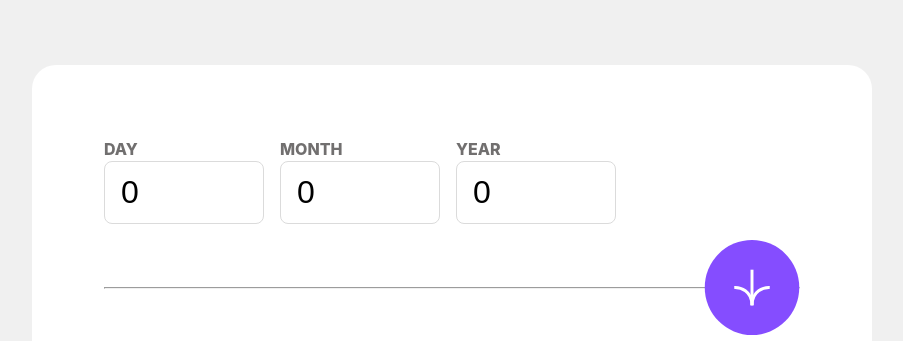
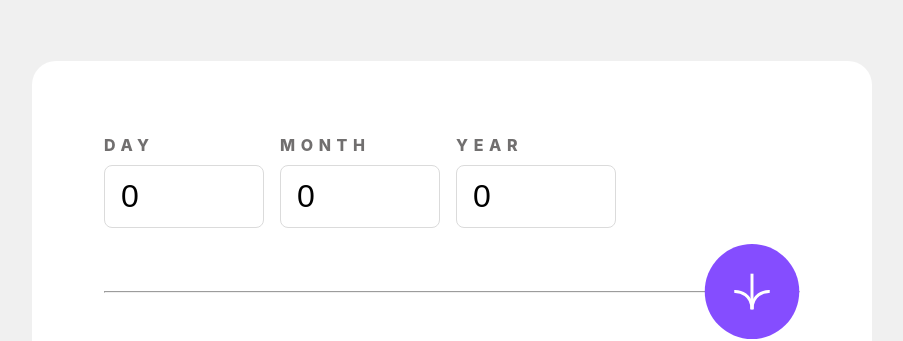
Before and after one commit to MarcusXavierr/age-calculator, a Vue app: page / in a window 1280 px wide. Shown: the top 341 px of the page, without its empty margins (188-1091 px from the left). Built offline with nearby package versions, Linux system fonts and the light colour scheme.

Commit message:
feat: Adjust input label styling and spacing in InputGroup component

```diff
--- a/src/components/InputGroup.vue
+++ b/src/components/InputGroup.vue
@@ -27,7 +27,6 @@ export default {
 
 <style lang="scss" scoped>
 .input-container {
-  /* max-width: 640px; */
   display: flex;
   gap: 1rem;
 }
@@ -36,10 +35,12 @@ export default {
   flex-grow: 1;
   display: flex;
   flex-direction: column;
+  gap: 0.5rem;
 }
 
 label {
   font-weight: 800;
+  letter-spacing: 0.35rem;
   color: var(--smokey-grey);
 }
 
```
